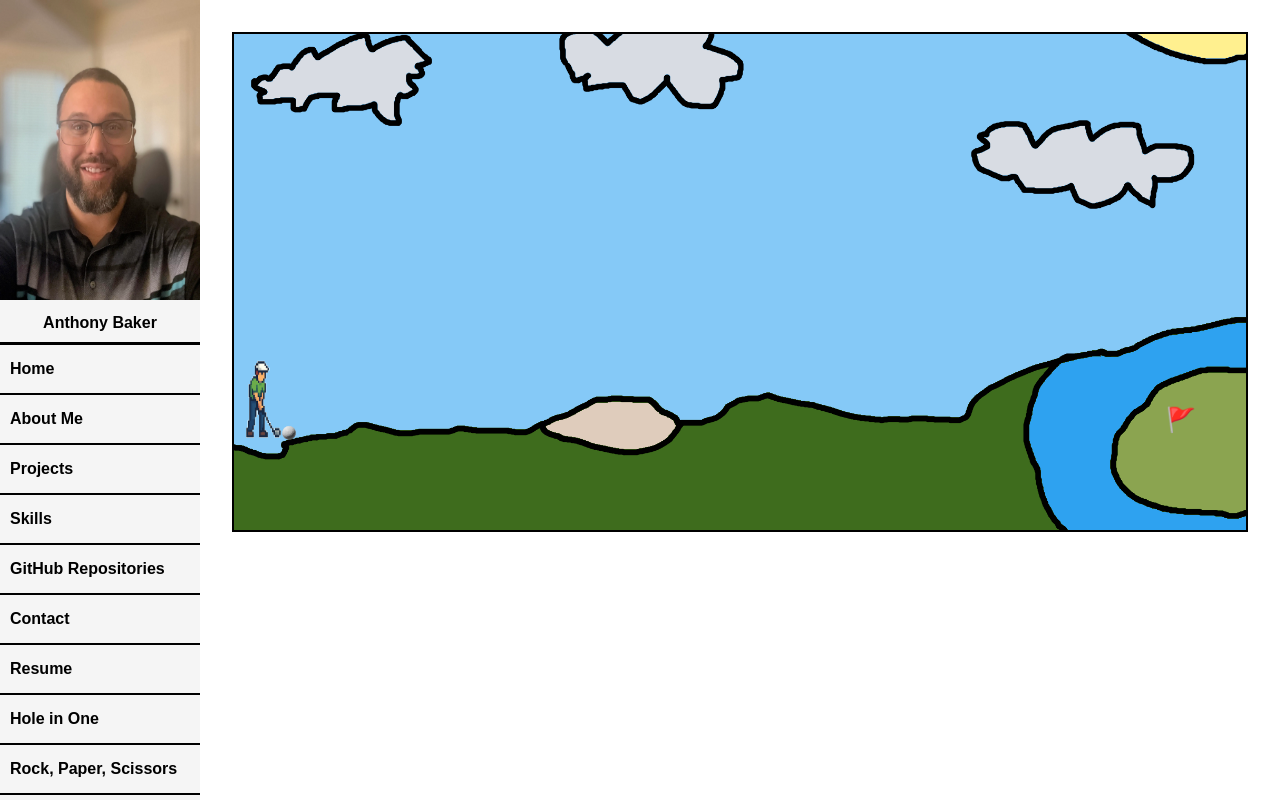
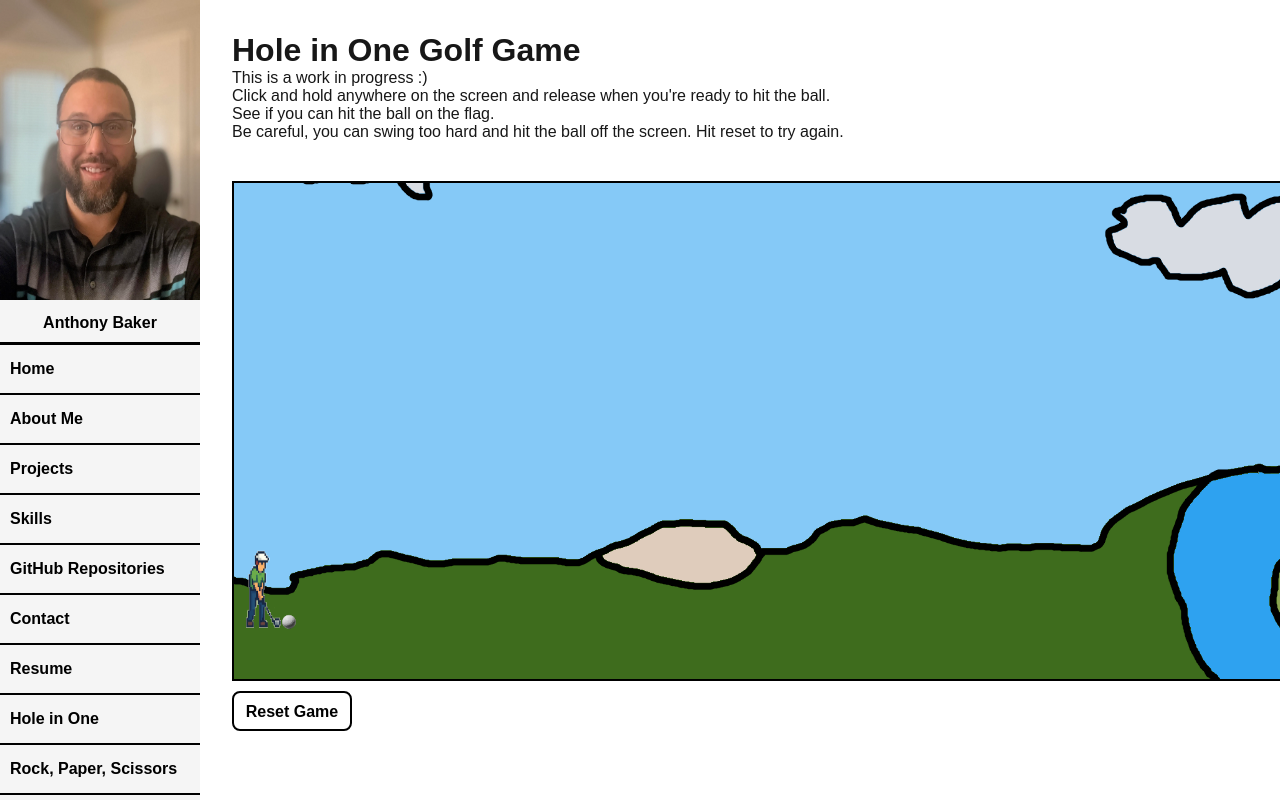
Before and after one commit to anthony-baker87/anthony-baker-portfolio, a Next.js app: page /hole-in-one in a window 1280 px wide. Built offline with nearby package versions, Linux system fonts and the light colour scheme.

Commit message:
golf-game add hero and reset button, adjust golfer position

```diff
--- a/src/app/(pages)/hole-in-one/page.js
+++ b/src/app/(pages)/hole-in-one/page.js
@@ -1,14 +1,15 @@
 "use client";
 import Image from "next/image";
-import { useState, useRef, useEffect } from "react";
+import React, { useState, useRef, useEffect } from "react";
 import styles from "./page.module.css";
 import Dropdown from "@/components/Dropdown/Dropdown";
+import Hero from "@/components/Golf/Hero/Hero";
 
 const HoleInOne = () => {
   const [power, setPower] = useState(0);
   const [isCharging, setIsCharging] = useState(false);
-  const [ballPosition, setBallPosition] = useState({ x: 40, y: 80 });
-  const [golferPosition, setGolferPosition] = useState({ x: -70, y: 34 });
+  const [ballPosition, setBallPosition] = useState({ x: 40, y: 40 });
+  const [golferPosition, setGolferPosition] = useState({ x: -70, y: -7 });
   const [hasWon, setHasWon] = useState(false);
   const [club, setClub] = useState(null);
 
@@ -42,6 +43,15 @@ const HoleInOne = () => {
       hitBallRef.current.currentTime = 0;
       hitBallRef.current.play();
     }
+  };
+
+  const handleReset = () => {
+    setPower(0);
+    setIsCharging(false);
+    setBallPosition({ x: 40, y: 40 });
+    setGolferPosition({ x: -70, y: -7 });
+    setHasWon(false);
+    setGolferFrame("/images/golf/golfer-idle.png");
   };
 
   const animateFrames = (frames, onComplete, holdLast = 0, onFrame = null) => {
@@ -139,7 +149,7 @@ const HoleInOne = () => {
         setHasWon(true);
 
         setGolferFrame("/images/golf/golfer-idle.png");
-        // setGolferPosition({ x: flagX - 110, y: flagY - 46 });
+        setGolferPosition({ x: flagX - 110, y: flagY - 46 });
 
         cancelAnimationFrame(animationRef.current);
         return;
@@ -151,7 +161,7 @@ const HoleInOne = () => {
         animationRef.current = requestAnimationFrame(animate);
       } else {
         setGolferFrame("/images/golf/golfer-idle.png");
-        // setGolferPosition({ x: x - 110, y: y - 46 });
+        setGolferPosition({ x: x - 110, y: y - 46 });
       }
     };
     animate();
@@ -164,6 +174,9 @@ const HoleInOne = () => {
   ];
 
   return (
+    <React.Fragment>
+      <Hero />
+      {hasWon && <div className={styles.winMessage}>You Win!</div>}
       <div className={styles.gameContainer}>
         {/* <Dropdown options={clubOptions} onSelect={setClub} /> */}
 
@@ -193,7 +206,10 @@ const HoleInOne = () => {
 
           <div
             className={styles.ball}
-          style={{ left: `${ballPosition.x}px`, bottom: `${ballPosition.y}px` }}
+            style={{
+              left: `${ballPosition.x}px`,
+              bottom: `${ballPosition.y}px`,
+            }}
           >
             <Image
               src="/images/golf/golf-ball.png"
@@ -206,14 +222,10 @@ const HoleInOne = () => {
           <div
             ref={flagRef}
             className={styles.flag}
-          style={{ right: "50px", bottom: "100px" }}
+            style={{ right: "50px", bottom: "60px" }}
           >
             🚩
           </div>
-
-        {hasWon && (
-          <div className={styles.winMessage}>🎉 Hole in One! You Win! 🎉</div>
-        )}
         </div>
 
         <audio
@@ -222,6 +234,10 @@ const HoleInOne = () => {
           preload="auto"
         />
       </div>
+      <button className={styles.resetButton} onClick={handleReset}>
+        Reset Game
+      </button>
+    </React.Fragment>
   );
 };
 
--- a/src/app/(pages)/hole-in-one/page.module.css
+++ b/src/app/(pages)/hole-in-one/page.module.css
@@ -1,5 +1,5 @@
 .gameContainer {
-  width: 100%;
+  width: 1200px;
   height: 500px;
   border: 2px solid black;
   position: relative;
@@ -41,3 +41,18 @@
   position: absolute;
   font-size: 24px;
 }
+
+.resetButton {
+  width: 120px;
+  height: 40px;
+  font-size: 16px;
+  margin-left: 2px;
+  background-color: white;
+  color: black;
+  font-weight: bold;
+  border-radius: 8px;
+  border: 2px solid black;
+  cursor: pointer;
+  margin: 10px 0 0 0;
+  padding: 10px;
+}
--- /dev/null
+++ b/src/components/Golf/Hero/Hero.js
@@ -0,0 +1,15 @@
+import styles from "./Hero.module.css";
+
+const Hero = () => {
+  return (
+    <div className={styles.heroContainer}>
+      <h1>Hole in One Golf Game</h1>
+      <p>This is a work in progress :)</p>
+      <p>Click and hold anywhere on the screen and release when you're ready to hit the ball.</p>
+      <p>See if you can hit the ball on the flag.</p>
+      <p>Be careful, you can swing too hard and hit the ball off the screen. Hit reset to try again.</p>
+    </div>
+  );
+};
+
+export default Hero;
--- /dev/null
+++ b/src/components/Golf/Hero/Hero.module.css
@@ -0,0 +1,3 @@
+.heroContainer {
+  margin-bottom: 40px;
+}
```
Lines whose indentation alone changed are shown as unchanged.
